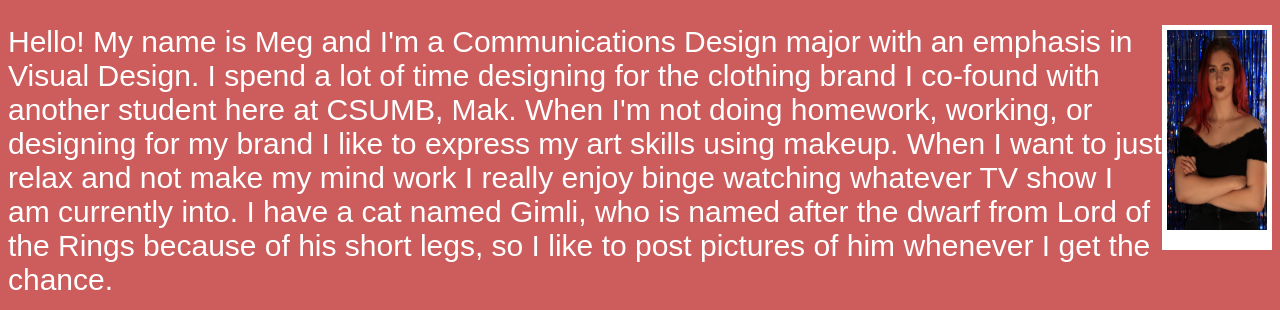
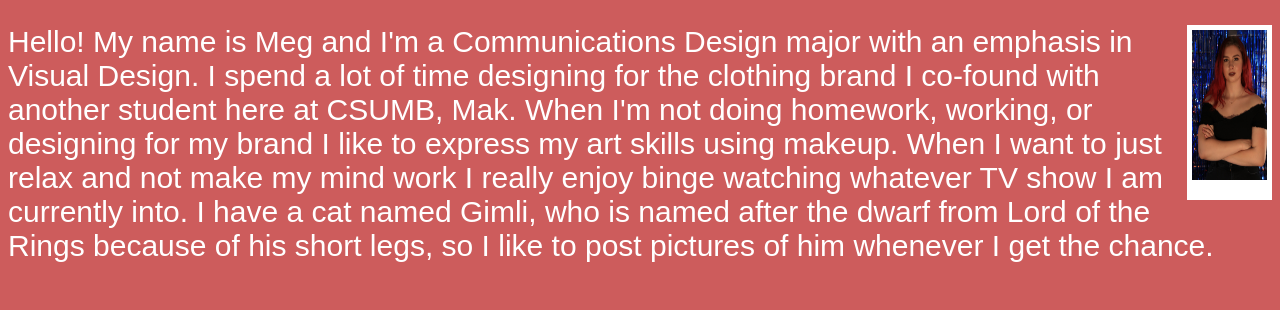
Before and after one commit to megmocek/cst252, a plain HTML site: page index.html in a window 1280 px wide. Shown: the part 124-434 px from the top of the page. Drawn offline with Linux system fonts and the light colour scheme.

Commit message:
image size

```diff
--- a/css/site.css
+++ b/css/site.css
@@ -17,8 +17,8 @@ body {
 }
 
 img {
-  height: 200px;
-  width: 100px;
+  height: 150px;
+  width: 75px;
   float: right;
   align-content: center;
   margin: auto;
```
